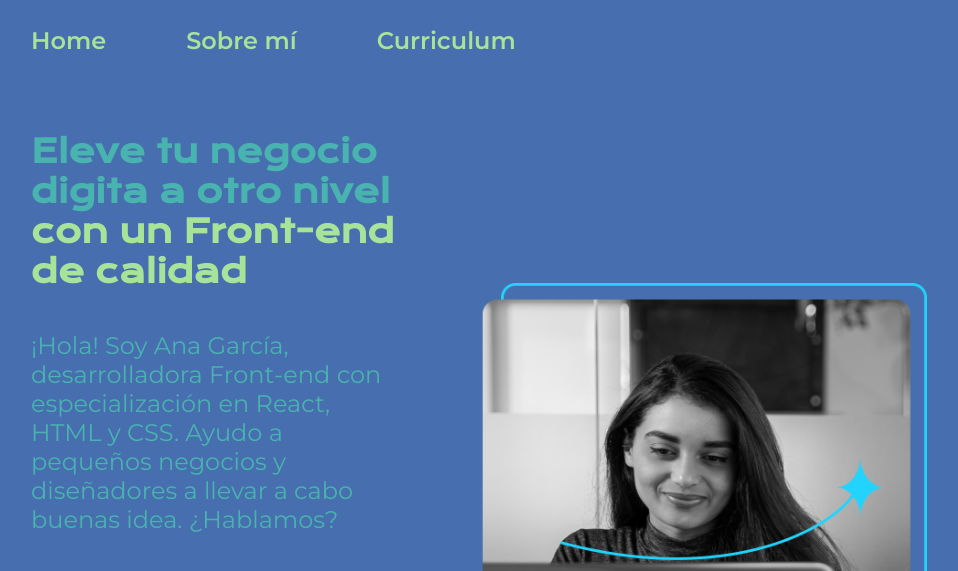
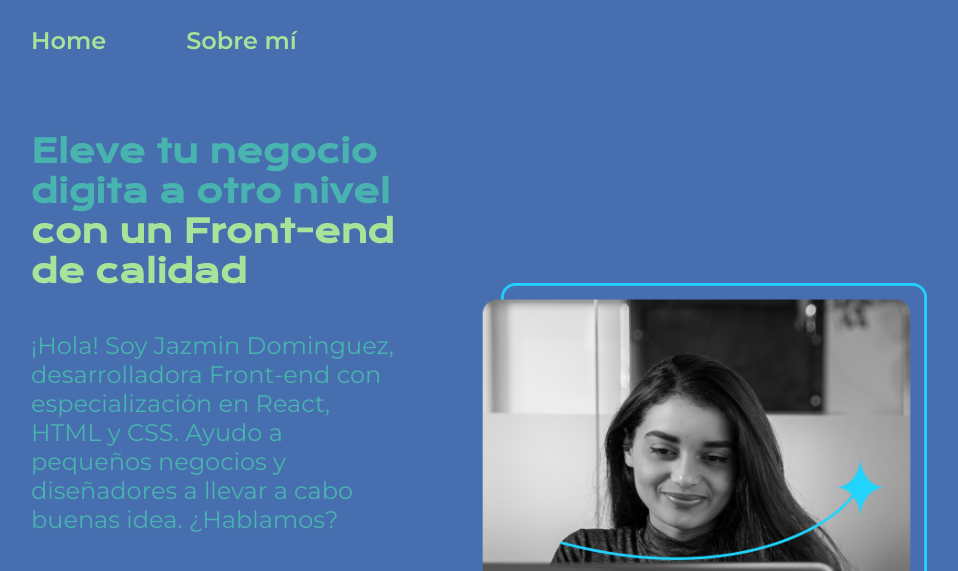
Before and after one commit to jazmin-dominguez/Portafolio, a plain HTML site: page index.html in a window 1280 px wide. Shown: the top 571 px of the page, without its empty margins (161-1119 px from the left). Drawn offline with nearby package versions, Linux system fonts and the light colour scheme; a web font is replaced by a local one.

Commit message:
Update index.html

```diff
--- a/index.html
+++ b/index.html
@@ -11,7 +11,7 @@
         <nav class="header_menu">
             <a class="header_menu_link" href="index.html">Home</a>
             <a class="header_menu_link" href="about.html">Sobre mí</a>
-            <a class="header_menu_link" href="curriculum.html">Curriculum</a>
+            <!--<a class="header_menu_link" href="curriculum.html">Curriculum</a> -->
         </nav>
     </header>
     <main class="presentacion">
@@ -19,7 +19,7 @@
             <h1 class="presentacion_contenido_titulo">Eleve tu negocio digita a otro nivel<strong class="titulo-destaque"> con un Front-end de
                 calidad</strong>
             </h1>
-            <p class="presentacion_contenido_texto">¡Hola! Soy Ana García, desarrolladora Front-end con especialización
+            <p class="presentacion_contenido_texto">¡Hola! Soy Jazmin Dominguez, desarrolladora Front-end con especialización
                 en React, HTML y CSS. Ayudo a pequeños negocios y diseñadores a
                 llevar a cabo buenas idea. ¿Hablamos?
             </p>
@@ -45,4 +45,5 @@
     </footer>
 
 </body>
+
 </html>
```
